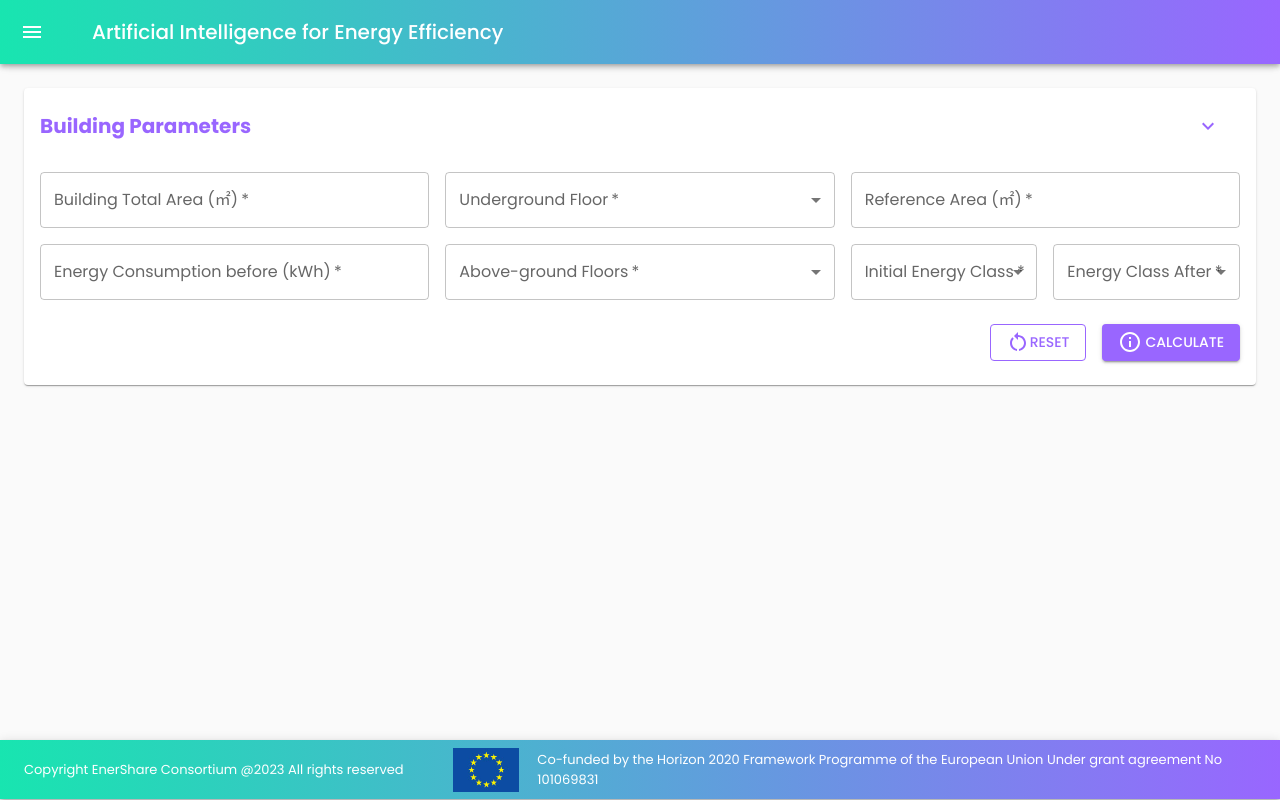
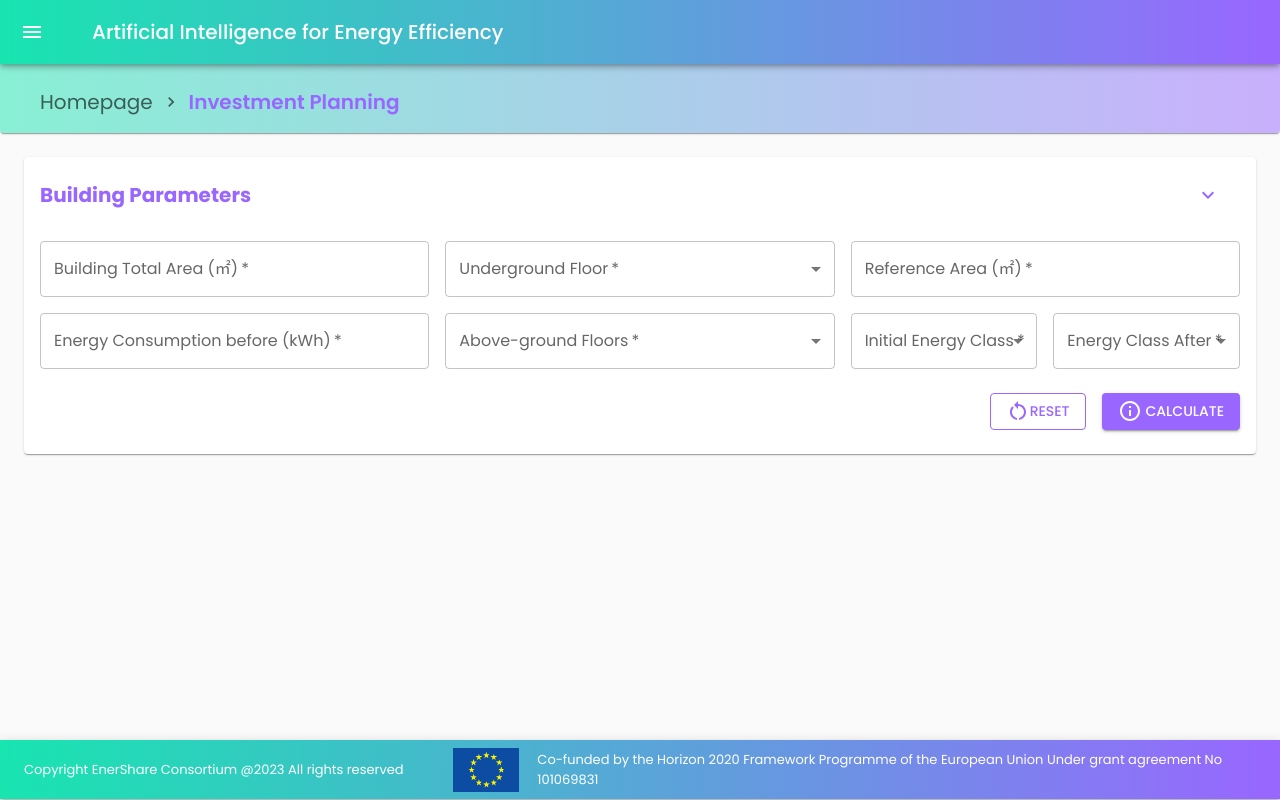
Before and after one commit to epu-ntua/enershare-ai4ef-frontend, a React (Create React App) app: page /investment-planning in a window 1280 px wide. Built offline with nearby package versions, Linux system fonts and the light colour scheme.

Commit message:
Breadcrumb.js: New component added. InvestmentPlanning.js: Breadcrumb added index.css: some updates

```diff
--- /dev/null
+++ b/src/components/layout/Breadcrumb.js
@@ -0,0 +1,38 @@
+import React from 'react';
+
+import Stack from "@mui/material/Stack";
+import Container from "@mui/material/Container";
+import Breadcrumbs from "@mui/material/Breadcrumbs";
+import Box from "@mui/material/Box";
+import Paper from "@mui/material/Paper";
+
+import NavigateNextIcon from "@mui/icons-material/NavigateNext";
+
+const Breadcrumb = ({breadcrumbs, welcome_msg}) => {
+    return (
+        <Paper style={{display: 'flex'}} sx={{
+            px: 2,
+            pb: 2,
+            pt: {xs: 5, md: 2},
+            background: 'linear-gradient(90deg, rgba(24,229,176,0.5) 0%, rgba(153,102,255,0.5) 100%)',
+            marginTop: '-8px',
+            position: 'sticky'
+        }}>
+            <Stack spacing={2}>
+                <Container maxWidth={'xl'} sx={{paddingTop: '15px'}}>
+                    <Breadcrumbs
+                        separator={<NavigateNextIcon fontSize="small"/>}
+                        aria-label="breadcrumb"
+                    >
+                        {breadcrumbs}
+                    </Breadcrumbs>
+                    <Box color={'text.secondary'}>
+                        <h2 style={{color: 'text.primary', marginTop: 0, marginBottom: 0}}>{welcome_msg}</h2>
+                    </Box>
+                </Container>
+            </Stack>
+        </Paper>
+    );
+}
+
+export default Breadcrumb;
--- a/src/index.css
+++ b/src/index.css
@@ -17,12 +17,21 @@ code {
   background: linear-gradient(45deg, #f4f4f4 10%, #f4f4f4 90%);
 }
 
+.breadcrumbLink {
+  text-decoration: none;
+  font-size: 20px;
+  color: inherit;
+}
+
+.breadcrumbLink:hover {
+  text-decoration: underline !important;
+}
+
 /* Homepage */
 .serviceItemTitle:hover {
   font-weight: 500;
 }
 
-/* Homepage */
 .serviceCategoryDescriptionOdd {
   background: linear-gradient(to right, #1DE0B3, #5BA3D9);
 }
--- a/src/pages/InvestmentPlanning.js
+++ b/src/pages/InvestmentPlanning.js
@@ -1,5 +1,6 @@
 import React, {useState} from 'react';
 import {useTheme} from '@mui/material/styles';
+import {Link, useNavigate} from "react-router-dom";
 
 import {
     Container,
@@ -25,6 +26,7 @@ import ClearIcon from '@mui/icons-material/Clear';
 import RestartAltIcon from '@mui/icons-material/RestartAlt';
 import InfoOutlinedIcon from '@mui/icons-material/InfoOutlined';
 
+import Breadcrumb from "../components/layout/Breadcrumb";
 import Loading from "../components/layout/Loading";
 
 const recommendationsTemp = [
@@ -64,6 +66,20 @@ const recommendationsTemp = [
         "maximum": "4",
         "id": "4"
     }
+];
+
+const breadcrumbs = [
+    <Link className={'breadcrumbLink'} key="1" to="/">
+        Homepage
+    </Link>,
+    <Typography
+        underline="hover"
+        key="2"
+        color="primary"
+        fontSize={'20px'}
+        fontWeight={600}>
+        Investment Planning
+    </Typography>,
 ];
 
 function InvestmentPlanning() {
@@ -114,7 +130,8 @@ function InvestmentPlanning() {
         }
     }
 
-    return (
+    return (<>
+            <Breadcrumb breadcrumbs={breadcrumbs} welcome_msg={''}/>
             <Container maxWidth="xl" sx={{my: 3}}>
                 <Accordion expanded={accordionOpen} onChange={() => setAccordionOpen(!accordionOpen)}>
                     <AccordionSummary>
@@ -131,7 +148,8 @@ function InvestmentPlanning() {
                             </Grid>
                             {accordionOpen ? (
                                 <Button color="primary" onClick={() => setAccordionOpen(!accordionOpen)}>
-                                <ExpandMoreIcon sx={{color: '#9966ff'}}/> {/* Display the chevron-up icon when open */}
+                                    <ExpandMoreIcon
+                                        sx={{color: '#9966ff'}}/> {/* Display the chevron-up icon when open */}
                                 </Button>
                             ) : (
                                 <>
@@ -316,7 +334,8 @@ function InvestmentPlanning() {
                                         justifyContent: 'space-between'
                                     }}>
                                         <div style={{flex: 1, display: 'flex', flexDirection: 'column'}}>
-                                        <Typography variant="h6" align={'center'} component="div" fontWeight={'bold'}
+                                            <Typography variant="h6" align={'center'} component="div"
+                                                        fontWeight={'bold'}
                                                         sx={{
                                                             marginTop: 0,
                                                             alignSelf: 'flex-start',
@@ -363,8 +382,8 @@ function InvestmentPlanning() {
                         </Grid>
                     </>
                 }
-
             </Container>
+        </>
     );
 }
 
```
Lines whose indentation alone changed are shown as unchanged.
